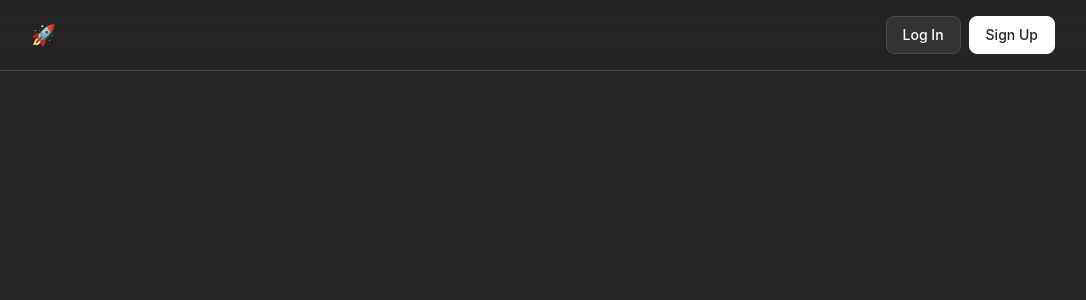
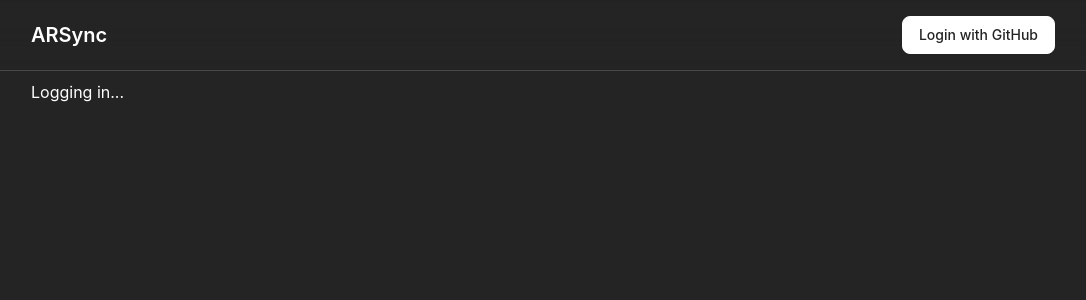
Before and after one commit to jashwanth0712/arweave-hackathon, a React (Vite) app in the folder hosting-website/: page /callback in a window 1280 px wide. Before the commit this address had no page. Shown: the top 300 px of the page, without its empty margins (97-1183 px from the left). Built offline with nearby package versions, Linux system fonts and the light colour scheme.

Commit message:
login with github

```diff
--- a/hosting-website/package.json
+++ b/hosting-website/package.json
@@ -12,6 +12,7 @@
   "dependencies": {
     "@supabase/supabase-js": "^2.31.0",
     "autoprefixer": "^10.4.14",
+    "dotenv": "^16.3.1",
     "postcss": "^8.4.27",
     "react": "^18.2.0",
     "react-dom": "^18.2.0",
--- a/hosting-website/src/App.jsx
+++ b/hosting-website/src/App.jsx
@@ -1,4 +1,4 @@
-import { useState } from 'react'
+import { useEffect, useState } from 'react'
 import reactLogo from './assets/react.svg'
 import viteLogo from '/vite.svg'
 import './App.css'
@@ -8,10 +8,15 @@ import HomePage from './pages/HomePage'
 import React from 'react';
 import { BrowserRouter as Router, Route, Routes } from 'react-router-dom';
 import AddNewProject from './pages/AddNew';
-import StartingPage from './pages/StartingPage'
+import StartingPage from './pages/StartingPage';
+import Callback from './components/callback';
 
 function App() {
-  const [count, setCount] = useState(0)
+  useEffect(() => {
+    const queryParams = new URLSearchParams(window.location.search)
+    const code = queryParams.get('code')
+    console.log("This is code param: ", code);
+  }, [])
 
   return (
     <Router>
@@ -21,6 +26,7 @@ function App() {
           <Route path='/' element={<StartingPage />} />
           <Route path='/dashboard' element={<HomePage />} />
           <Route path='/addNew' element={<AddNewProject />} />
+          <Route path='/callback' element={<Callback />} />
         </Routes>
       </main>
     </Router>
--- /dev/null
+++ b/hosting-website/src/components/Callback.jsx
@@ -0,0 +1,49 @@
+// Callback.js
+
+import React, { useEffect } from 'react';
+
+const Callback = () => {
+  useEffect(() => {
+    const queryParams = new URLSearchParams(window.location.search);
+    const code = queryParams.get('code');
+
+    if (code) {
+      const clientId = import.meta.env.VITE_GITHUB_CLIENT_ID;
+      const clientSecret = import.meta.env.VITE_GITHUB_CLIENT_SECRET;
+      const redirectUri = import.meta.env.VITE_GITHUB_REDIRECT_URI;
+
+      fetch(`https://github.com/login/oauth/access_token`, {
+        method: 'POST',
+        mode: 'no-cors',
+        headers: {
+          'Content-Type': 'application/json',
+          Accept: 'application/json',
+        },
+        body: JSON.stringify({
+          client_id: clientId,
+          client_secret: clientSecret,
+          code: code,
+          redirect_uri: redirectUri,
+        }),
+      })
+      .then(response => response.json())
+      .then(data => {
+        const accessToken = data.access_token;
+        console.log('Access Token:', accessToken);
+
+        // Now you can use the access token to make API requests on behalf of the user
+      })
+      .catch(error => {
+        console.error('Error fetching access token:', error);
+      });
+    }
+  }, []);
+
+  return (
+    <div>
+      <p>Logging in...</p>
+    </div>
+  );
+};
+
+export default Callback;
--- /dev/null
+++ b/hosting-website/src/components/LoginButton.jsx
@@ -0,0 +1,17 @@
+import React from "react";
+
+export default function LoginButton() {
+
+    const handleGitHubLogin = () => {
+        const clientId = import.meta.env.VITE_GITHUB_CLIENT_ID;
+        const redirectUri = encodeURIComponent('http://localhost:5173/callback');
+        const scope = encodeURIComponent('user');
+
+        const authUrl = `https://github.com/login/oauth/authorize?client_id=${clientId}`;
+        window.location.href = authUrl;
+    };
+
+    return (
+        <button onClick={handleGitHubLogin} className="px-4 py-2 text-sm bg-[var(--text)] text-[var(--primary)] border-[var(--text)]">Login with GitHub</button>
+    );
+}
--- a/hosting-website/src/components/Navbar.jsx
+++ b/hosting-website/src/components/Navbar.jsx
@@ -1,13 +1,15 @@
+import LoginButton from "./LoginButton";
+
 export default function Navbar() {
 
     return (
         <>
             <nav className="backdrop-blur-lg fixed top-0 left-0 right-0 border-b border-b-[var(--primary-light)]">
                 <div className="max-w-5xl flex items-center justify-between py-4 mx-auto">
-                    <h1 className="text-xl font-semibold">🚀</h1>
+                    <h1 className="text-xl font-semibold">ARSync</h1>
                     <div className="flex items-center gap-2">
-                        <button className="px-4 py-2 text-sm hover:bg-[var(--primary-light)]">Log In</button>
-                        <button className="px-4 py-2 text-sm bg-[var(--text)] text-[var(--primary)] border-[var(--text)]">Sign Up</button>
+                        {/* <button className="px-4 py-2 text-sm hover:bg-[var(--primary-light)]">Log In</button> */}
+                        <LoginButton />
                     </div>
                 </div>
             </nav>
```
Also changed, not shown: 2 other files (tests, documents, lock files or other folders).
